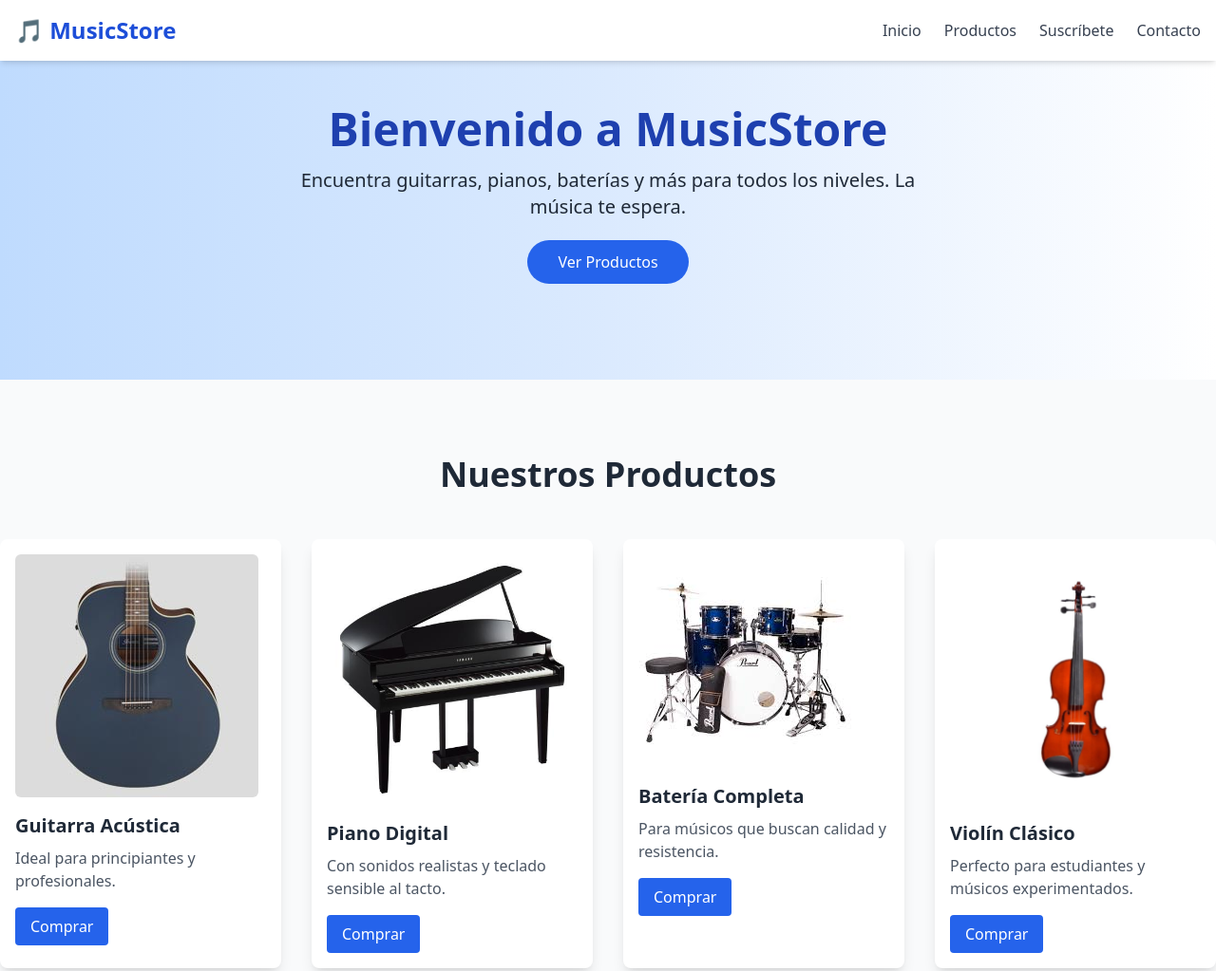
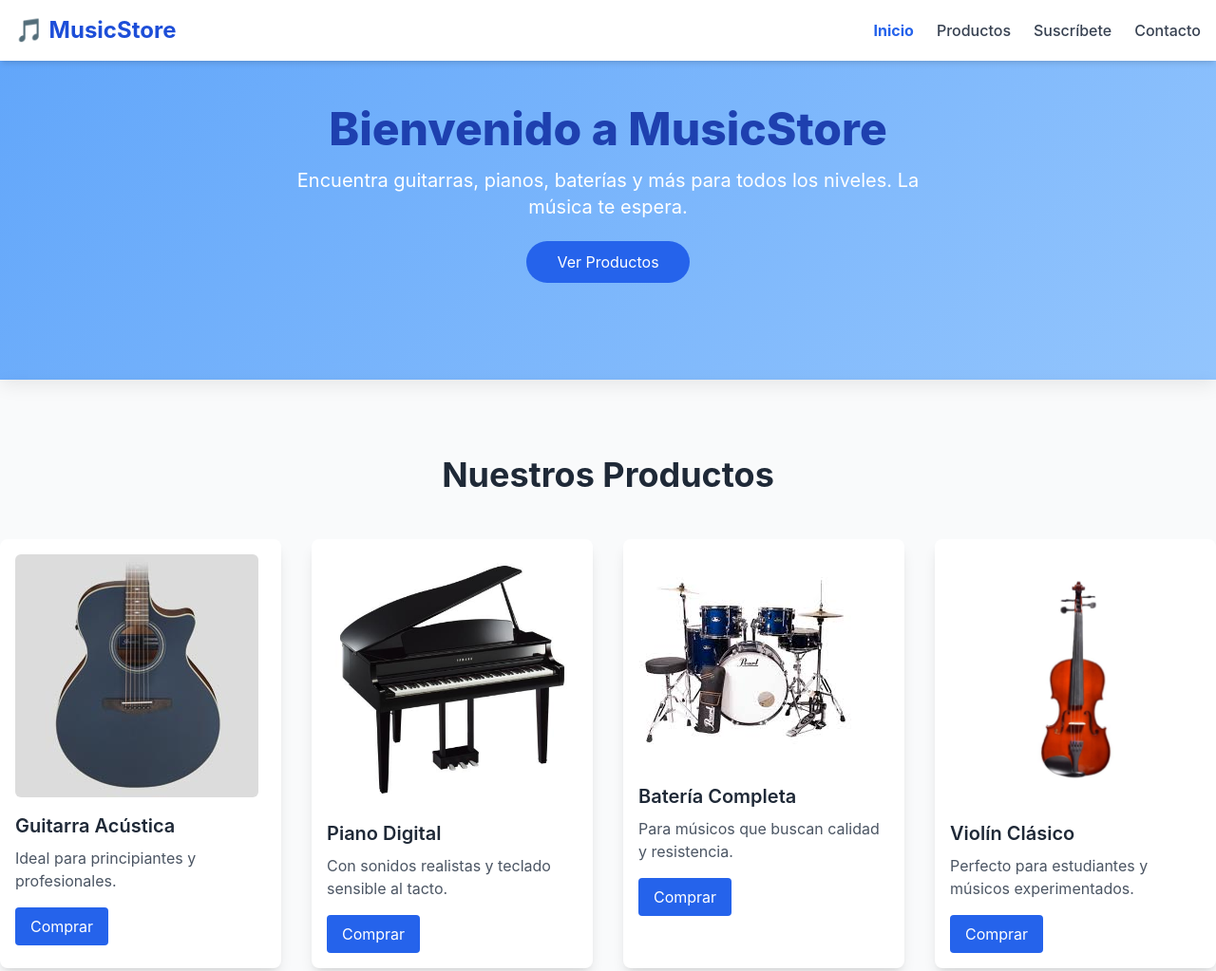
Before and after one commit to SoulKeeper1208/Proyecto1, a plain HTML site: page index.html in a window 1280 px wide. Shown: the top 1023 px of the page at 95% size. Drawn offline with nearby package versions, Linux system fonts and the light colour scheme.

Commit message:
Detalles visuales en el menú y en las imágenes

```diff
--- a/css/style.css
+++ b/css/style.css
@@ -2,3 +2,40 @@
 @tailwind base;
 @tailwind components;
 @tailwind utilities;
+
+
+/* Tipografía moderna */
+body {
+    font-family: 'Inter', sans-serif;
+}
+
+/* Sombras suaves para secciones y botones */
+section, .shadow-lg {
+    box-shadow: 0 6px 18px rgba(0,0,0,0.08);
+    transition: all 0.3s ease;
+}
+
+/* Hover en inputs y textarea */
+input:focus, textarea:focus {
+    box-shadow: 0 0 0 3px rgba(59, 130, 246, 0.3);
+    border-color: #3b82f6;
+    outline: none;
+}
+
+/* Botones con transición más suave */
+button {
+    transition: all 0.3s ease;
+}
+
+/* Hero section con sombra y gradiente más profesional */
+#inicio {
+    background: linear-gradient(135deg, #60a5fa 0%, #93c5fd 100%);
+    color: white;
+}
+
+/* Footer más limpio y elegante */
+footer {
+    background-color: #f3f4f6;
+    color: #374151;
+    font-size: 0.9rem;
+}
--- a/index.html
+++ b/index.html
@@ -116,5 +116,34 @@
         <p>© 2025 MusicStore. Todos los derechos reservados.</p>
     </footer>
 
+    <script>
+    document.addEventListener("DOMContentLoaded", () => {
+    const sections = document.querySelectorAll("section");
+    const menuLinks = document.querySelectorAll(".menu-link");
+    const header = document.querySelector("header"); // Obtener altura real del header
+
+    window.addEventListener("scroll", () => {
+        let current = "";
+        const scrollPos = window.pageYOffset;
+
+        sections.forEach(section => {
+            const sectionTop = section.offsetTop - header.offsetHeight - 10; // offset dinámico
+            if (scrollPos >= sectionTop) {
+                current = section.getAttribute("id");
+            }
+        });
+
+        menuLinks.forEach(link => {
+            link.classList.remove("text-blue-600", "font-bold");
+            if (link.getAttribute("href") === "#" + current) {
+                link.classList.add("text-blue-600", "font-bold");
+            }
+        });
+    });
+    });
+    </script>
+
+
+
 </body>
 </html>
```
